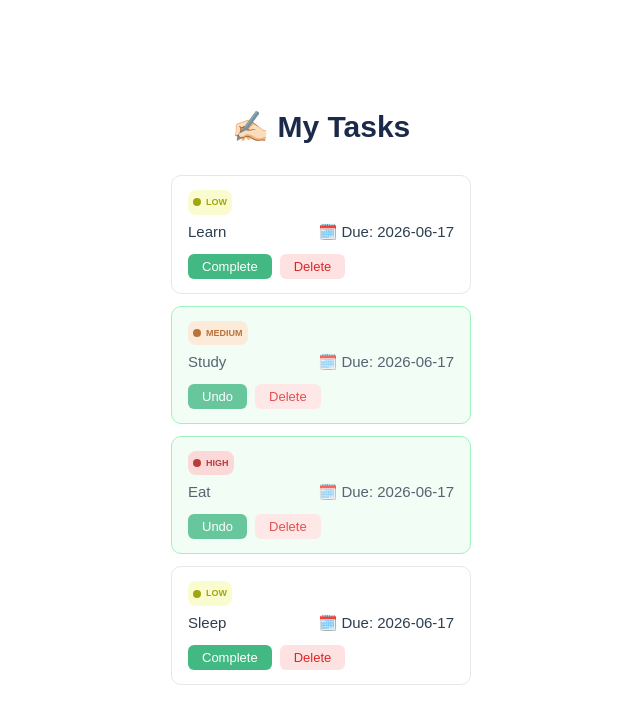
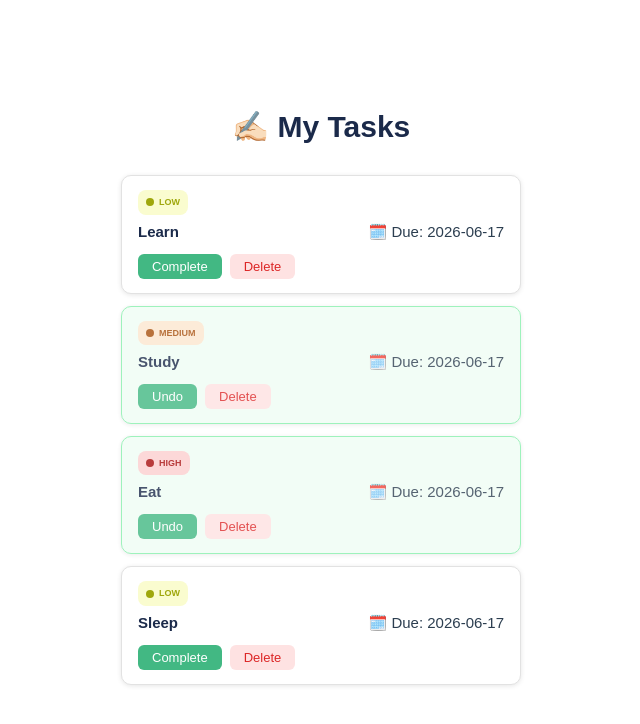
Before and after one commit to sisonjcs/SISON_JANELLE_CASSANDRA_FRONTEND, a Vue app: page / in a window 1280 px wide. Shown: the top 724 px of the page, without its empty margins (319-959 px from the left). Built offline with nearby package versions, Linux system fonts and the light colour scheme; the HTML template or start-up script is replaced by a standard one.

Commit message:
style: hover and box shadow adjustments to task card

```diff
--- a/src/SISON_JANELLE_CASSANDRA_FRONTEND/TaskCard.vue
+++ b/src/SISON_JANELLE_CASSANDRA_FRONTEND/TaskCard.vue
@@ -135,13 +135,20 @@ function toggleEditing() {
 <style scoped>
 .task-card {
   background: white;
-  border: 1px solid #e5e7eb;
+  border: 1px solid #e2e2e2;
   border-radius: 10px;
   padding: 14px 16px;
   margin-bottom: 12px;
-  min-width: 300px;
+  min-width: 400px;
   transition: all 0.2s;
+  box-shadow: 0 1px 5px rgba(0,0,0,0.1);
 }
+
+.task-card:hover {
+  transform: translateY(-5px);
+  box-shadow: 0 2px 5px rgba(0,0,0,0.2);
+}
+
 .task-card.completed {
   background: #f0fdf4;
   border-color: #86efac;
@@ -157,7 +164,7 @@ function toggleEditing() {
   font-size: 9px;
   border-radius: 8px;
   max-width: fit-content;
-  padding: 5px;
+  padding: 5px 8px;
   margin-bottom: 5px;
   gap: 5px;
 }
@@ -204,14 +211,22 @@ function toggleEditing() {
   align-items: center;
   margin-bottom: 10px;
 }
-.task-header span.name {
+
+.task-header span {
   white-space: normal;
   word-wrap: break-word;
   overflow-wrap: break-word;
   font-weight: 600;
   font-size: 15px;
   color: #1B2A4A;
+  cursor: pointer;
 }
+
+.task-header input {
+  border-radius: 5px;
+  padding: 5px;
+}
+
 .task-header .meta {
   font-size: 12px;
   color: #9ca3af;
```
